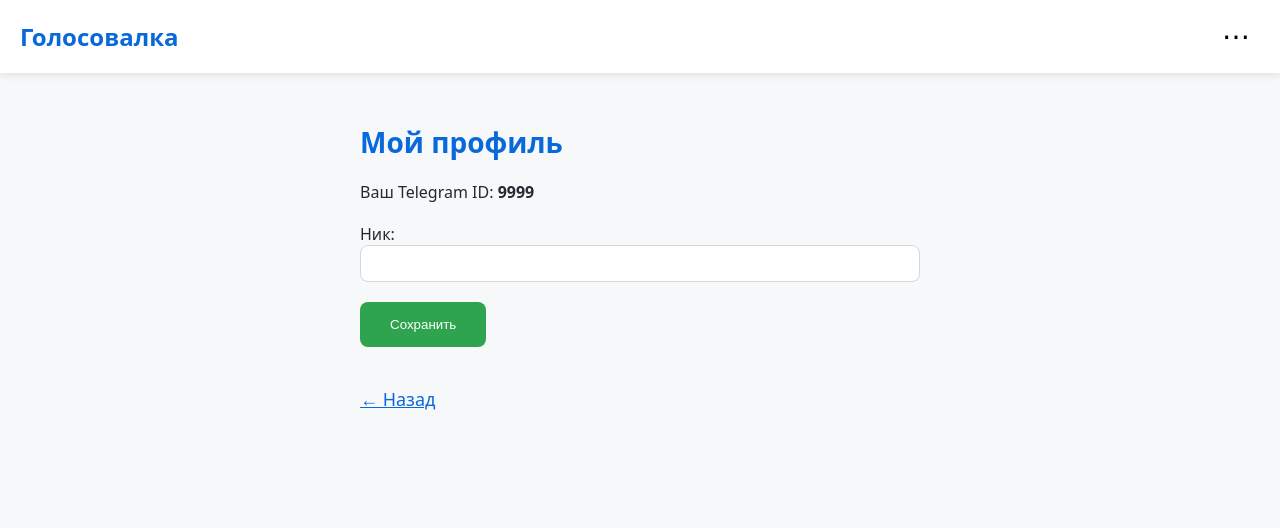
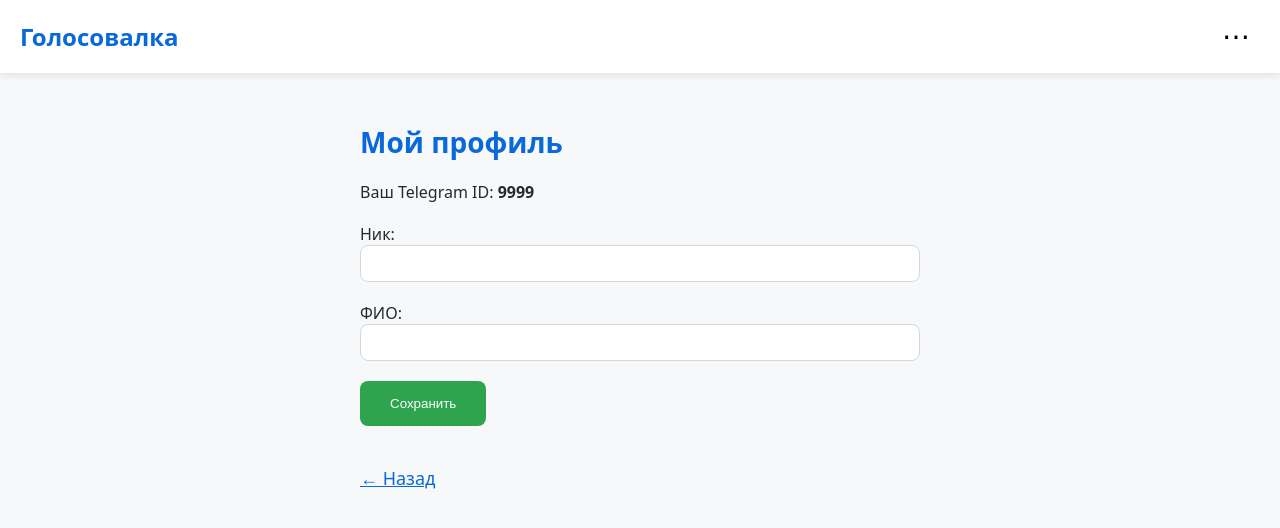
Before and after one commit to Aleksandr7023/golosovalka2, a React (Vite) app: page /profile in a window 1280 px wide. Shown: the top 528 px of the page. Built offline with nearby package versions, Linux system fonts and the light colour scheme; no server answers.

Commit message:
bump version v1.81 → v1.82 (03.01.26 16:15:41)

```diff
--- a/src/screens/ProfileScreen.jsx
+++ b/src/screens/ProfileScreen.jsx
@@ -10,21 +10,17 @@ export default function ProfileScreen() {
   const { telegramId } = useContext(UserContext);
   const [user, setUser] = useState({
     display_name: '',
+    full_name: '',
     location_id: null
   });
   const [loading, setLoading] = useState(true);
 
   const loadUser = async () => {
-    console.log('loadUser called, telegramId:', telegramId);
-
     if (!telegramId) {
-      console.log('No telegramId — abort');
       alert('Telegram ID не определён');
       setLoading(false);
       return;
     }
-
-    console.log('Sending POST to get_user.php with telegram_id:', telegramId);
 
     try {
       const res = await fetch(`${API_BASE}/get_user.php`, {
@@ -32,27 +28,18 @@ export default function ProfileScreen() {
         headers: { 'Content-Type': 'application/json' },
         body: JSON.stringify({ telegram_id: telegramId })
       });
-
-      console.log('Response status:', res.status);
-
-      if (!res.ok) {
-        const text = await res.text();
-        console.log('Response body:', text);
-        throw new Error('Server error');
-      }
-
+      if (!res.ok) throw new Error('Ошибка сервера');
       const data = await res.json();
-      console.log('User data:', data);
-
       setUser({
         display_name: data.display_name || '',
+        full_name: data.full_name || '',
         location_id: data.location_id || null
       });
     } catch (e) {
-      console.error('Error loading user', e);
-      // Если пользователь не найден — оставляем пустые поля
+      // Оставляем пустые поля для нового пользователя
       setUser({
         display_name: '',
+        full_name: '',
         location_id: null
       });
     } finally {
@@ -76,10 +63,10 @@ export default function ProfileScreen() {
         headers: { 'Content-Type': 'application/json' },
         body: JSON.stringify({
           telegram_id: telegramId,
-          display_name: user.display_name
+          display_name: user.display_name,
+          full_name: user.full_name
         })
       });
-
       if (res.ok) {
         alert('Профиль сохранён');
       } else {
@@ -110,6 +97,16 @@ export default function ProfileScreen() {
         />
       </label>
 
+      <label style={{ display: 'block', margin: '20px 0' }}>
+        ФИО:<br />
+        <input
+          type="text"
+          value={user.full_name}
+          onChange={(e) => setUser({ ...user, full_name: e.target.value })}
+          style={{ width: '100%', padding: '10px', borderRadius: '8px', border: '1px solid #d0d7de' }}
+        />
+      </label>
+
       <button
         onClick={handleSave}
         style={{
--- a/src/utils/constants.js
+++ b/src/utils/constants.js
@@ -1,2 +1,2 @@
-export const APP_VERSION = 'v1.81';
+export const APP_VERSION = 'v1.82';
 export const APP_NAME = 'Голосовалка';
```
